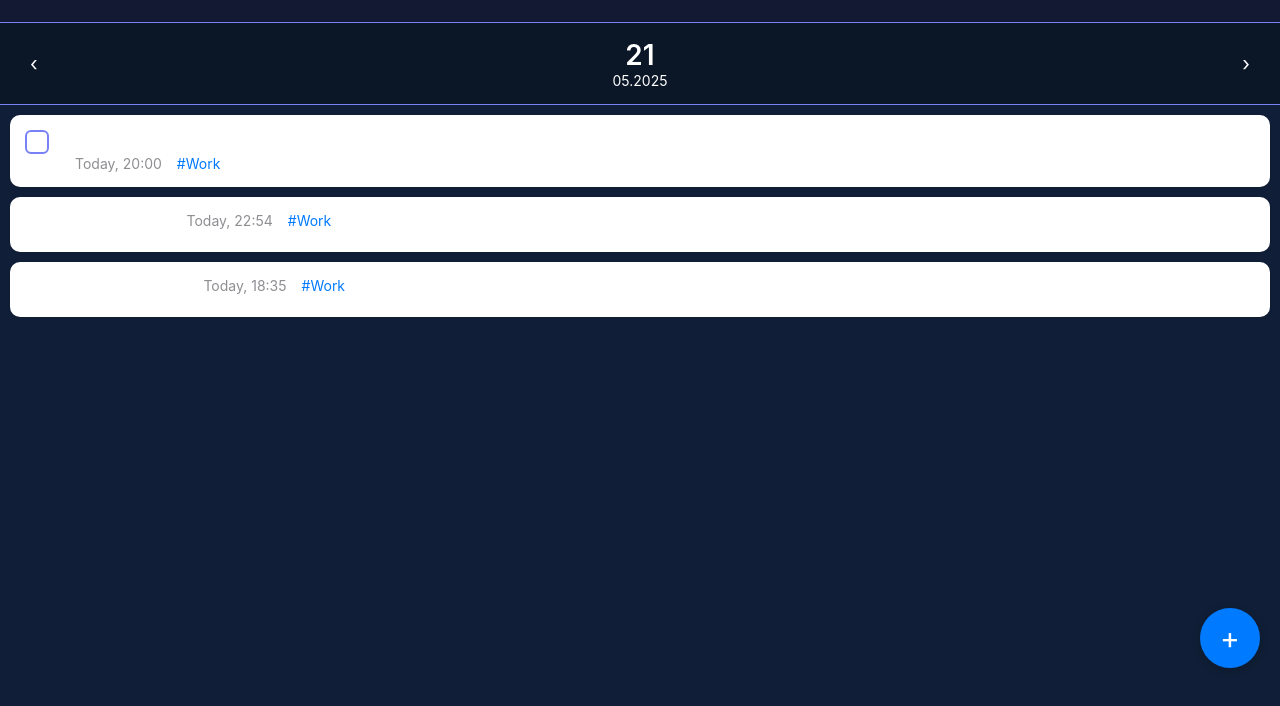
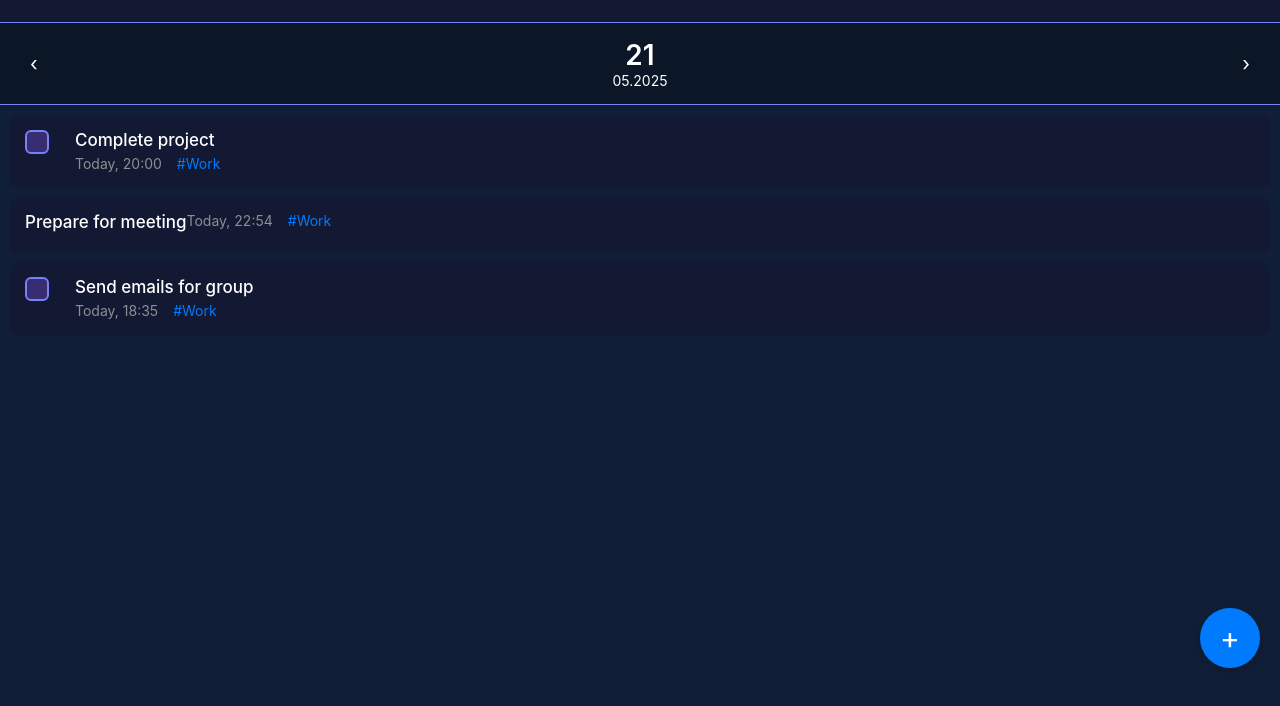
Before and after one commit to Ppannd/SoftPlanner, a plain HTML site: page home.html in a window 1280 px wide. Shown: the part 52-758 px from the top of the page. Drawn offline with Linux system fonts and the light colour scheme.

Commit message:
home.html

```diff
--- a/home.html
+++ b/home.html
@@ -77,7 +77,7 @@
             background-color: #131932;
             border-radius: 10px;
             padding: 15px;
-            color: white;
+            color: #fff;
             margin-bottom: 10px;
             box-shadow: 0 1px 3px rgba(0,0,0,0.1);
         }
@@ -325,14 +325,14 @@
     left: 0;
     height: 24px;
     width: 24px;
-    background-color: #fff;
+    background-color: #382d73;
     border: 2px solid #7881F6;
     border-radius: 6px;
     transition: all 0.3s;
 }
 
 .task-checkbox:hover input ~ .checkmark {
-    background-color: #f0f2ff;
+    background-color: #63b9c9;
 }
 
 .task-checkbox input:checked ~ .checkmark {
@@ -365,7 +365,7 @@
 .task-item {
     display: flex;
     align-items: flex-start;
-    background-color: #ffffff;
+    background-color: #131932;
     border-radius: 10px;
     padding: 15px;
     margin-bottom: 10px;
@@ -415,6 +415,8 @@
     </div>
     </div>
 
+
+
         <div class="task-item">
             <div class="task-title">Prepare for meeting</div>
             <div class="task-meta">
@@ -427,13 +429,18 @@
         </div>
 
         <div class="task-item">
-            <div class="task-title">Send emails for group</div>
-            <div class="task-meta">
-                <span class="task-time">Today, 18:35</span>
-                <span class="task-category">#Work</span>
-            </div>
+    <label class="task-checkbox">
+        <input type="checkbox">
+        <span class="checkmark"></span>
+    </label>
+    <div class="task-content">
+        <div class="task-title">Send emails for group</div>
+        <div class="task-meta">
+            <span class="task-time">Today, 18:35</span>
+            <span class="task-category">#Work</span>
         </div>
     </div>
+</div>
 
 
     <!-- Add Button -->
```
